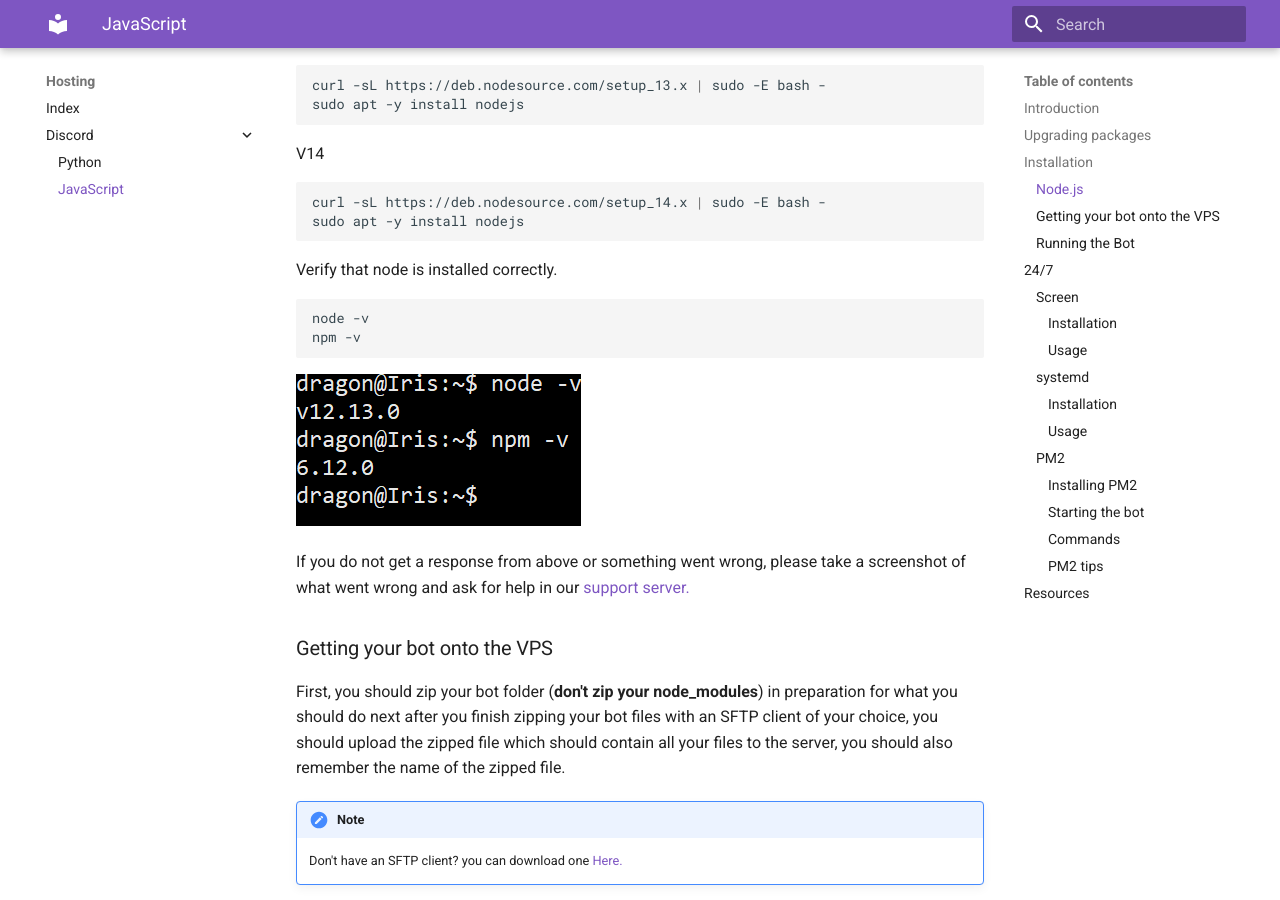
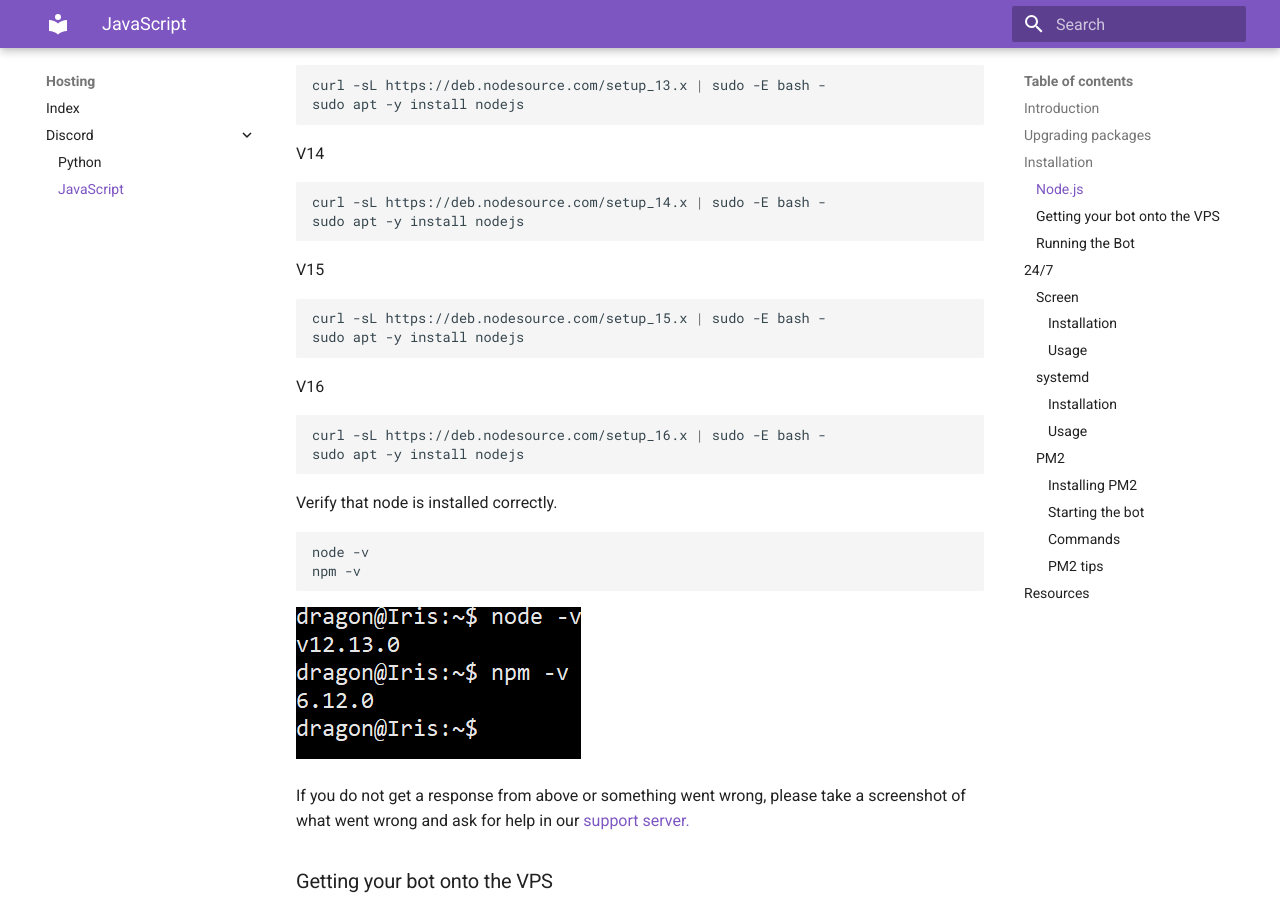
Before and after one commit to GalaxyGate/guides, an MkDocs documentation site: the page built from docs/hosting/discord/javascript.md, in a window 1280 px wide and 900 px high, scrolled down 1583 px. Built offline with MkDocs 1.6.1 and Material for MkDocs 9.7.7, drawn with Linux system fonts in a browser that asks for light colours.

Commit message:
Update javascript.md

````diff
--- a/docs/hosting/discord/javascript.md
+++ b/docs/hosting/discord/javascript.md
@@ -50,6 +50,16 @@ sudo apt -y install nodejs
 V14
 ```bash
 curl -sL https://deb.nodesource.com/setup_14.x | sudo -E bash -
+sudo apt -y install nodejs
+```
+V15
+```bash
+curl -sL https://deb.nodesource.com/setup_15.x | sudo -E bash -
+sudo apt -y install nodejs
+```
+V16
+```bash
+curl -sL https://deb.nodesource.com/setup_16.x | sudo -E bash -
 sudo apt -y install nodejs
 ```
 Verify that node is installed correctly.
````
